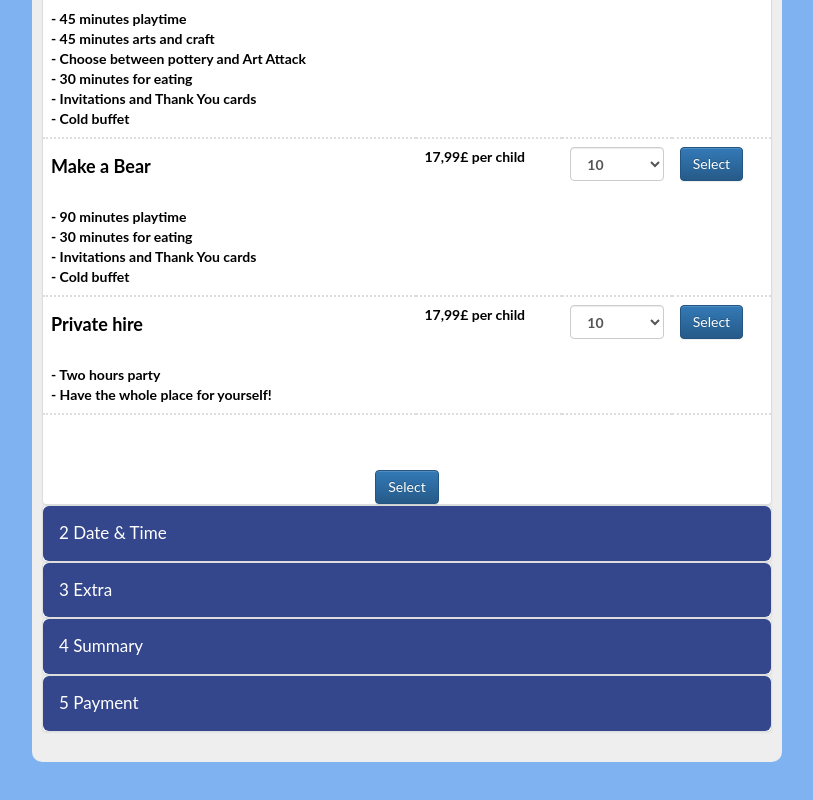
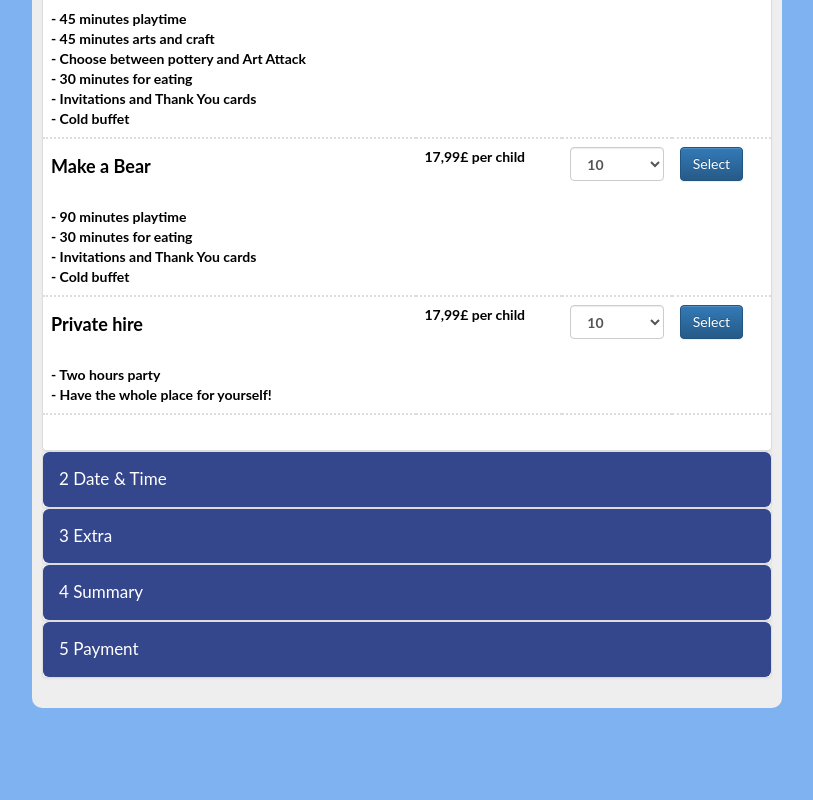
Before and after one commit to reinole/Partyman-repo, a plain HTML site: page partyman v1/html/booking.html in a window 1280 px wide. Shown: the part 924-1724 px from the top of the page, without its empty margins (233-1046 px from the left). Drawn offline with Linux system fonts and the light colour scheme.

Commit message:
removed select button

```diff
--- a/partyman v1/html/booking.html
+++ b/partyman v1/html/booking.html
@@ -179,8 +179,6 @@
                           </table>
                       </div>
                     </div>
-                    <br>
-                    <input type="button" id="step-1-submit" data-toggle="collapse" data-parent="#accordion" href="#collapse2" class="btn btn-primary step-continue" value="Select" />
                   </div>
                 </form>
               </div>
```
